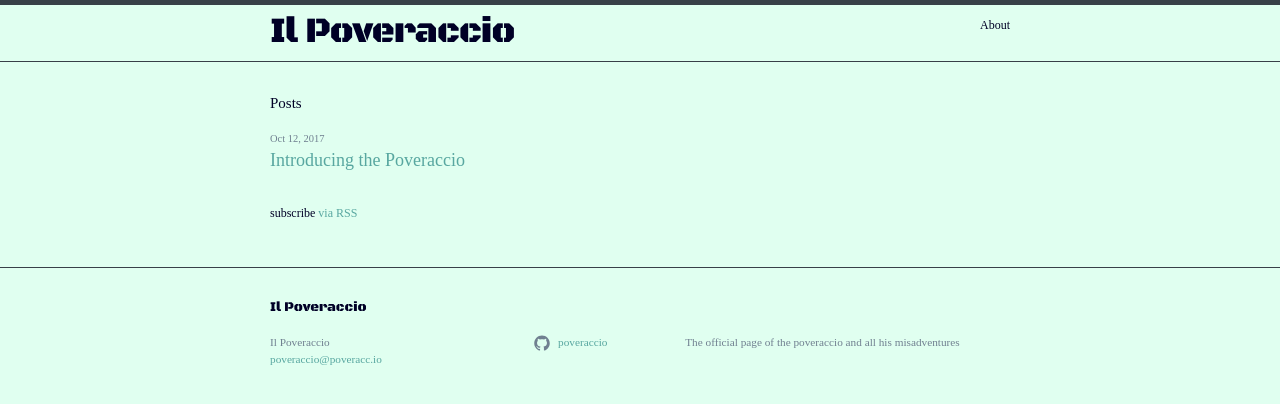
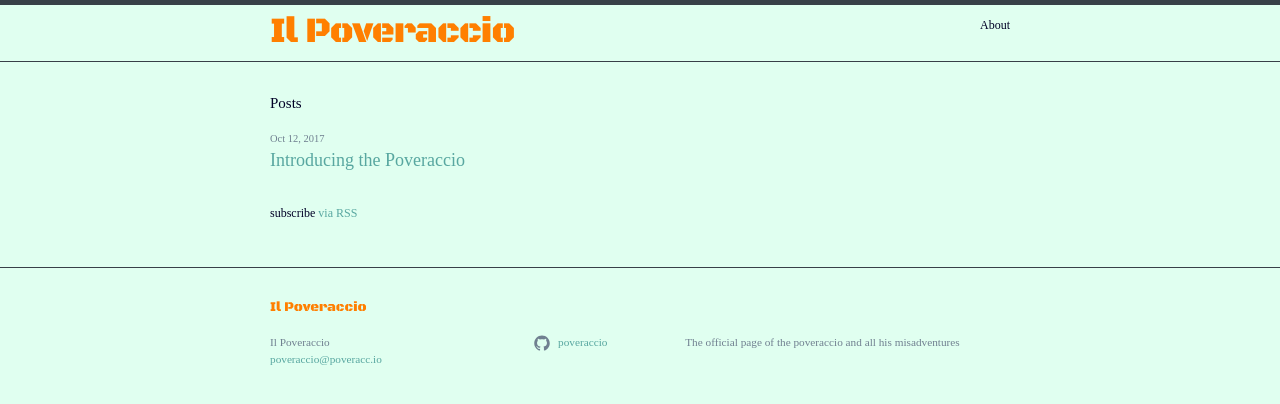
Before and after one commit to poveraccio/poveraccio.github.io, a Jekyll site: the page built from index.md, in a window 1280 px wide. Shown: the top 404 px of the page. Built offline with Jekyll 4.4.1, drawn with Linux system fonts in a browser that asks for light colours; some web fonts are replaced.

Commit message:
set colors and fonts for my own theme

```diff
--- a/_includes/header.html
+++ b/_includes/header.html
@@ -1,4 +1,4 @@
-<header class="site-header" role="banner">
+<header class="site-header " role="banner">
 
   <div class="wrapper">
     {% assign default_paths = site.pages | map: "path" %}
--- a/_sass/conima/_base.scss
+++ b/_sass/conima/_base.scss
@@ -28,7 +28,7 @@ body {
 
 .hftitle {
   font: $ip-font-weight #{$ip-font-size}/#{$ip-line-height} $ip-font-family;
-  color: $text-color;
+  color: $standout-color;
   background-color: $background-color;
   -webkit-text-size-adjust: 100%;
   -webkit-font-feature-settings: "kern" 1;
@@ -37,7 +37,6 @@ body {
           font-feature-settings: "kern" 1;
   font-kerning: normal;
 }
-
 
 
 /**
@@ -122,6 +121,20 @@ a {
     .username {
       text-decoration: underline;
     }
+  }
+
+}
+
+
+a.hftitle {
+  color: $standout-color;
+
+  &:visited {
+    color: $standout-color;
+  }
+
+  &:hover {
+    color: $standout-color;
   }
 }
 
--- a/_sass/conima/_layout.scss
+++ b/_sass/conima/_layout.scss
@@ -17,11 +17,6 @@
   letter-spacing: -1px;
   margin-bottom: 0;
   float: left;
-
-  &,
-  &:visited {
-    color: $text-color;
-  }
 }
 
 .site-nav {
```
Also changed, not shown: _posts/2017-10-12-11-lorem-ipsum.markdown (renamed from _posts/2017-10-12-lorem-ipsum.markdown, +14 -0 lines).
